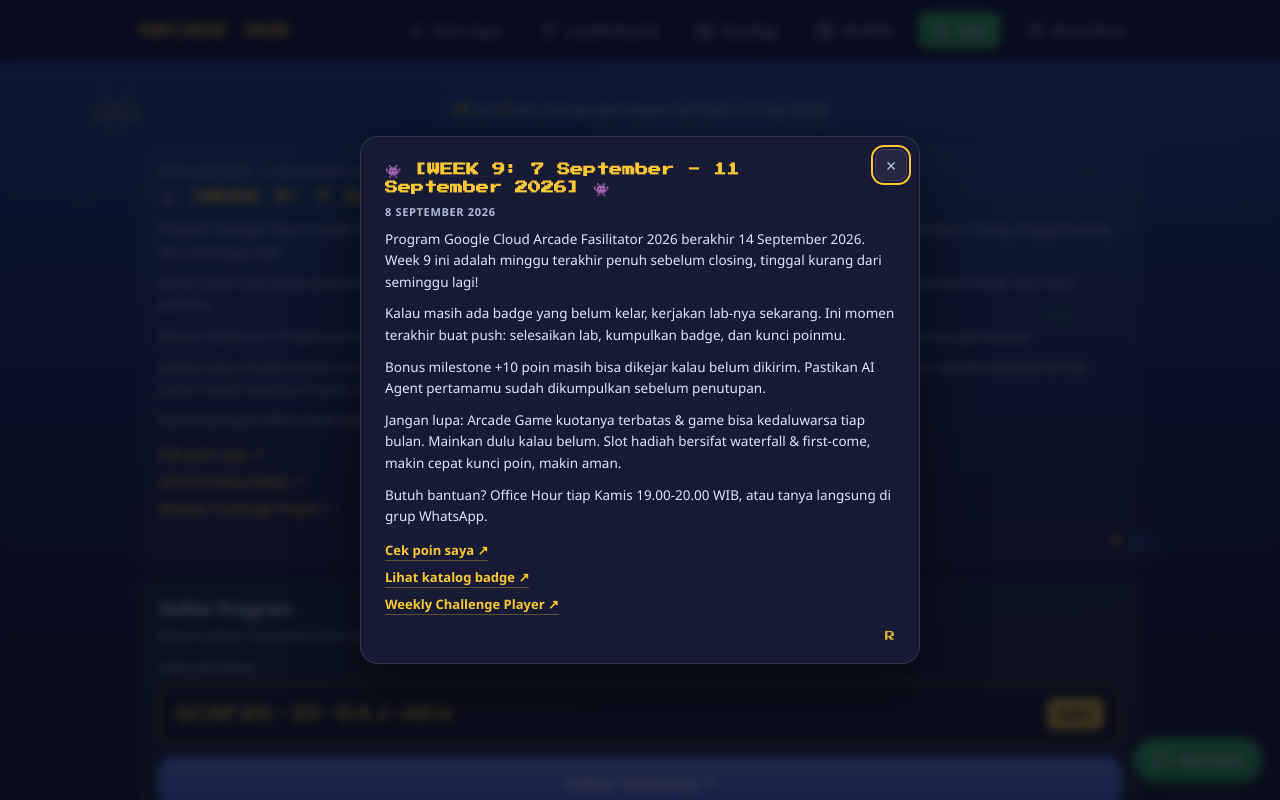
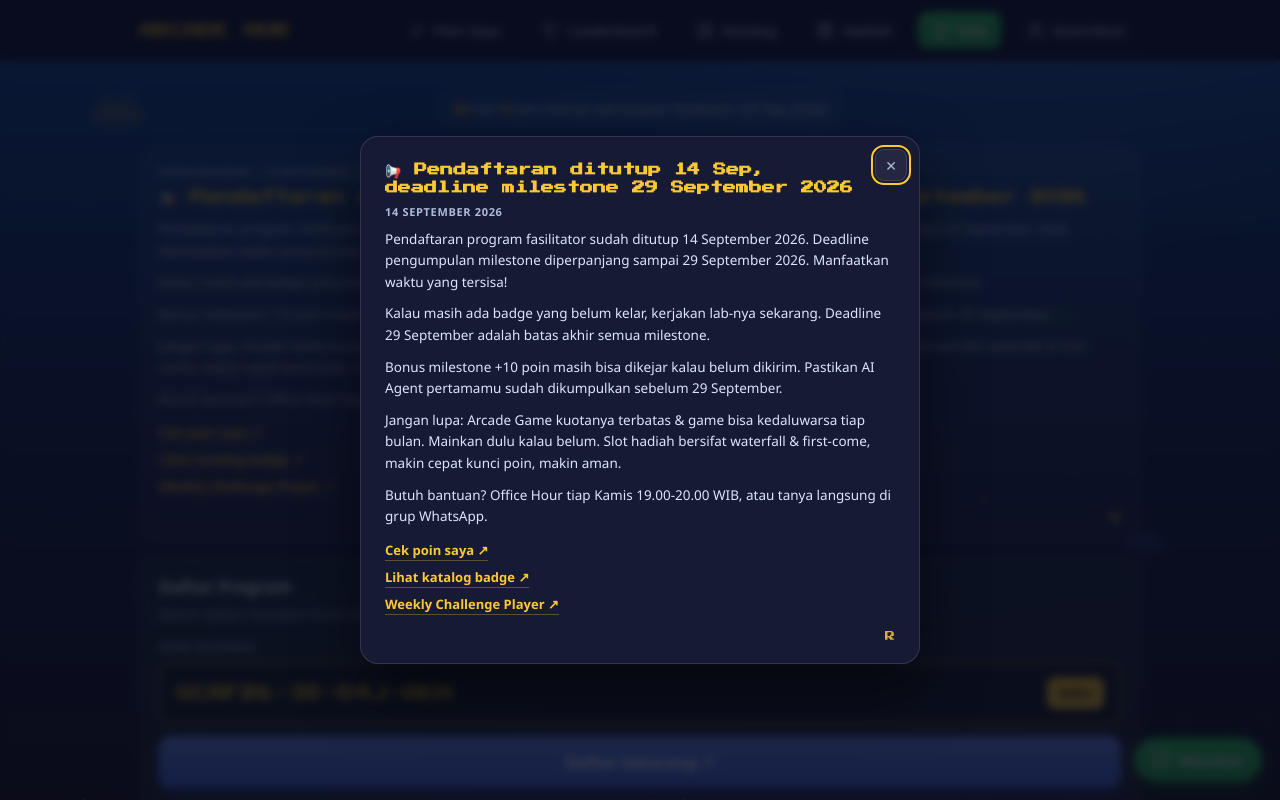
Before and after one commit to LC248902/arcadehub-id, a React (Vite) app: page /info in a window 1280 px wide. Shown: the top 800 px of the page. Built offline with nearby package versions, Linux system fonts and the light colour scheme.

Commit message:
fix(deadline): perpanjang deadline milestone ke 29 Sep 2026

```diff
--- a/src/components/Deadline.jsx
+++ b/src/components/Deadline.jsx
@@ -9,8 +9,8 @@
   if (ms <= 0) return <span className="dl closed">Program fasilitator ditutup</span>
   const days = Math.floor(ms / 864e5)
   const hours = Math.floor((ms % 864e5) / 36e5)
-  // Batasnya 14 Sep 23.59 WIB. Tanpa timeZone eksplisit, browser di WITA/WIT (UTC+8/+9) akan
-  // memformatnya jadi 15 Sep dan peserta di sana mengira punya sehari ekstra.
+  // Batasnya 29 Sep 23.59 WIB. Tanpa timeZone eksplisit, browser di WITA/WIT (UTC+8/+9) akan
+  // memformatnya jadi 30 Sep dan peserta di sana mengira punya sehari ekstra.
   const closeDate = DEADLINE.toLocaleDateString('id-ID', { day: 'numeric', month: 'short', year: 'numeric', timeZone: 'Asia/Jakarta' })
   return <span className="dl"><b>{days}</b> hari <b>{hours}</b> jam menuju penutupan fasilitator ({closeDate})</span>
 }
--- a/src/config.js
+++ b/src/config.js
@@ -4,13 +4,13 @@
 // `links` opsional: URL ditulis lengkap di sini (bukan ambil dari CONFIG) karena
 // tiap pengumuman bisa menunjuk dokumen yang berbeda.
 export const ANNOUNCEMENT = {
-  id: '2026-09-08-week9',
-  date: '8 September 2026',
-  title: '👾 [WEEK 9: 7 September - 11 September 2026] 👾',
+  id: '2026-09-29-deadline',
+  date: '14 September 2026',
+  title: '📢 Pendaftaran ditutup 14 Sep, deadline milestone 29 September 2026',
   body: [
-    'Program Google Cloud Arcade Fasilitator 2026 berakhir 14 September 2026. Week 9 ini adalah minggu terakhir penuh sebelum closing, tinggal kurang dari seminggu lagi!',
-    'Kalau masih ada badge yang belum kelar, kerjakan lab-nya sekarang. Ini momen terakhir buat push: selesaikan lab, kumpulkan badge, dan kunci poinmu.',
-    'Bonus milestone +10 poin masih bisa dikejar kalau belum dikirim. Pastikan AI Agent pertamamu sudah dikumpulkan sebelum penutupan.',
+    'Pendaftaran program fasilitator sudah ditutup 14 September 2026. Deadline pengumpulan milestone diperpanjang sampai 29 September 2026. Manfaatkan waktu yang tersisa!',
+    'Kalau masih ada badge yang belum kelar, kerjakan lab-nya sekarang. Deadline 29 September adalah batas akhir semua milestone.',
+    'Bonus milestone +10 poin masih bisa dikejar kalau belum dikirim. Pastikan AI Agent pertamamu sudah dikumpulkan sebelum 29 September.',
     'Jangan lupa: Arcade Game kuotanya terbatas & game bisa kedaluwarsa tiap bulan. Mainkan dulu kalau belum. Slot hadiah bersifat waterfall & first-come, makin cepat kunci poin, makin aman.',
     'Butuh bantuan? Office Hour tiap Kamis 19.00-20.00 WIB, atau tanya langsung di grup WhatsApp.',
   ],
@@ -28,7 +28,7 @@
   registerUrl: 'https://bit.ly/PesertaGoogleArcade26',
   whatsappUrl: 'https://chat.whatsapp.com/F2nCFAiffFgCjHAVvOXr0d',
   regOpen: '13 Juli 2026, 09.00 WIB',
-  regClose: '14 September 2026, 23.59 WIB',
+  regClose: '29 September 2026, 23.59 WIB',
   arcadeUrl: 'https://go.cloudskillsboost.google/arcade',
   // Weekly challenge peserta (Dicoding). Short link sengaja dipakai apa adanya:
   // tujuannya bisa berganti tanpa perlu ubah kode.
@@ -40,7 +40,7 @@
   // Bonus Milestone 2026 (+10 poin, bikin AI Agent pertama). Diumumkan 31 Jul 2026.
   bonusForumUrl: 'https://discuss.google.dev/t/arcade-facilitator-2026-bonus-milestone/386412',
   bonusDocUrl: 'https://docs.google.com/document/d/1RjwwiKY0fGyMm9wt5t4exXaA7pM3IU45FBOOPtmgUdo/preview',
-  bonusFormUrl: 'https://docs.google.com/forms/d/e/1FAIpQLSdq6-5RPthTa4D_o7xfgM0We_pnFWmj80ByiZfEl9ov1yZ3iw/viewform',
+  bonusFormUrl: 'https://dicoding.id/Arcade-BonusMilestone',
   bonusVerifierEmail: 'arcade-agent-verifier@google.com',
   // Open source
   repoUrl: 'https://github.com/ravi-arnan/arcadehub-id',
```
Also changed, not shown: lib/points.js, 1 other file (tests, documents, lock files or other folders).
